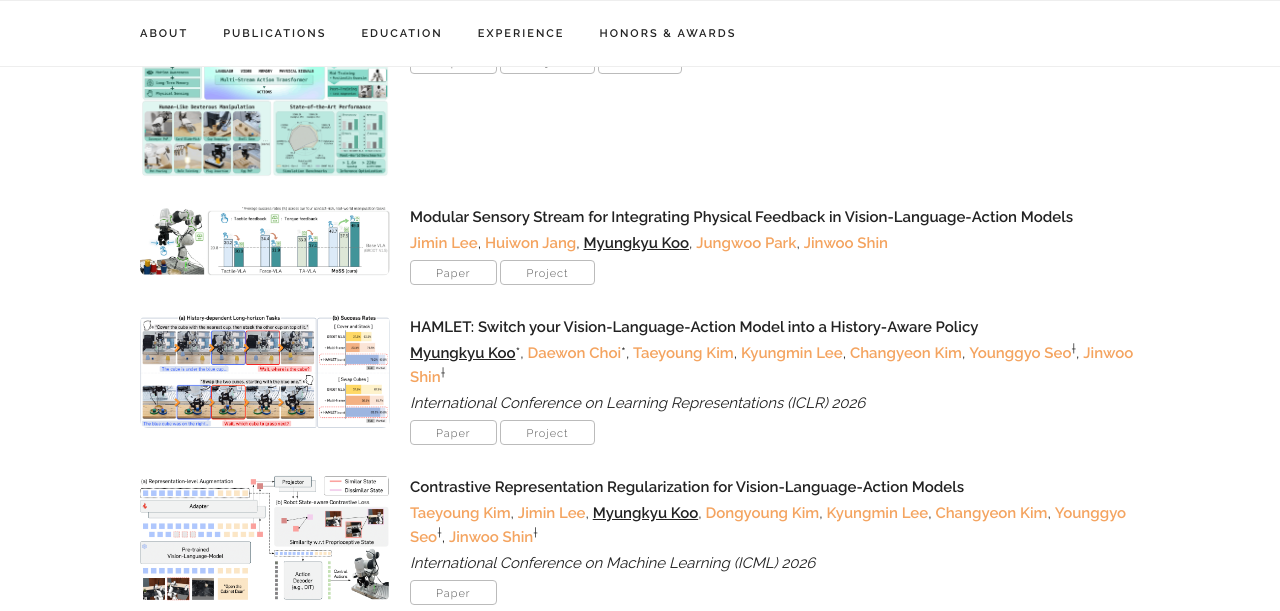
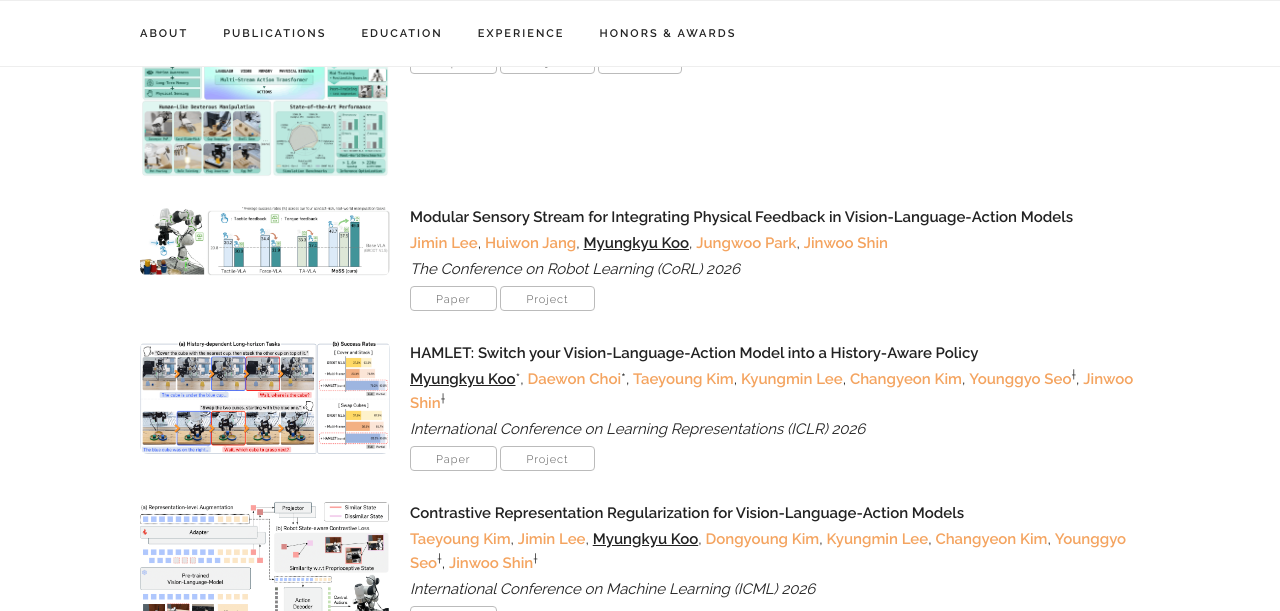
Before and after one commit to myungkyuKoo/myungkyuKoo.github.io, a Jekyll site: the page built from index.html, in a window 1280 px wide and 900 px high, scrolled down 895 px, cut to the strip 0-611 px from the top of the window. Built offline with Jekyll 4.4.1, drawn with Linux system fonts in a browser that asks for light colours; some web fonts are replaced.

Commit message:
Update MoSS venue to CoRL 2026
Co-Authored-By: Claude Opus 5 (1M context) <noreply@anthropic.com>
Claude-Session: https://claude.ai/code/session_01XfawdKZqoZxiMEv2sK6Jbc

```diff
--- a/_data/publications.yaml
+++ b/_data/publications.yaml
@@ -12,7 +12,7 @@ papers:
   - title: "Modular Sensory Stream for Integrating Physical Feedback in Vision-Language-Action Models"
     image: "/assets/publications/2026_moss/teaser.png"
     authors: "<a href='https://jiminlx.github.io/'>Jimin Lee</a>, <a>Huiwon Jang</a>, <b><u>Myungkyu Koo</u></b>, <a>Jungwoo Park</a>, <a href='https://alinlab.kaist.ac.kr/shin.html'>Jinwoo Shin</a>"
-    # venue: ""
+    venue: "The Conference on Robot Learning (CoRL) 2026"
     paper_pdf: "https://arxiv.org/abs/2604.23272"
     project_page: "https://jiminlx.github.io/MoSS"
     # code: ""
```
